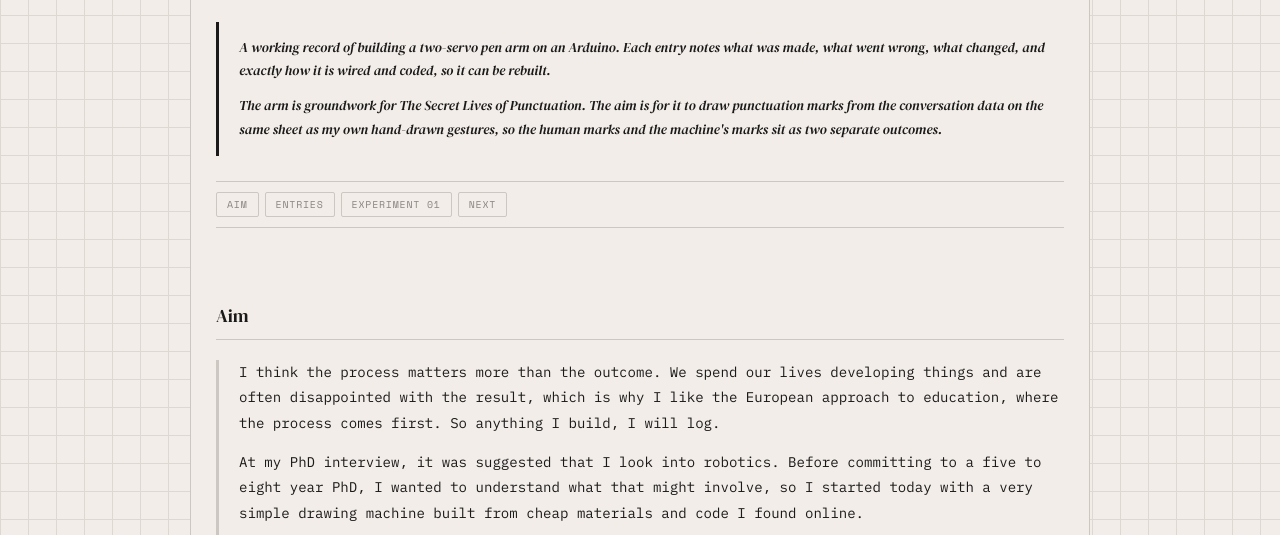
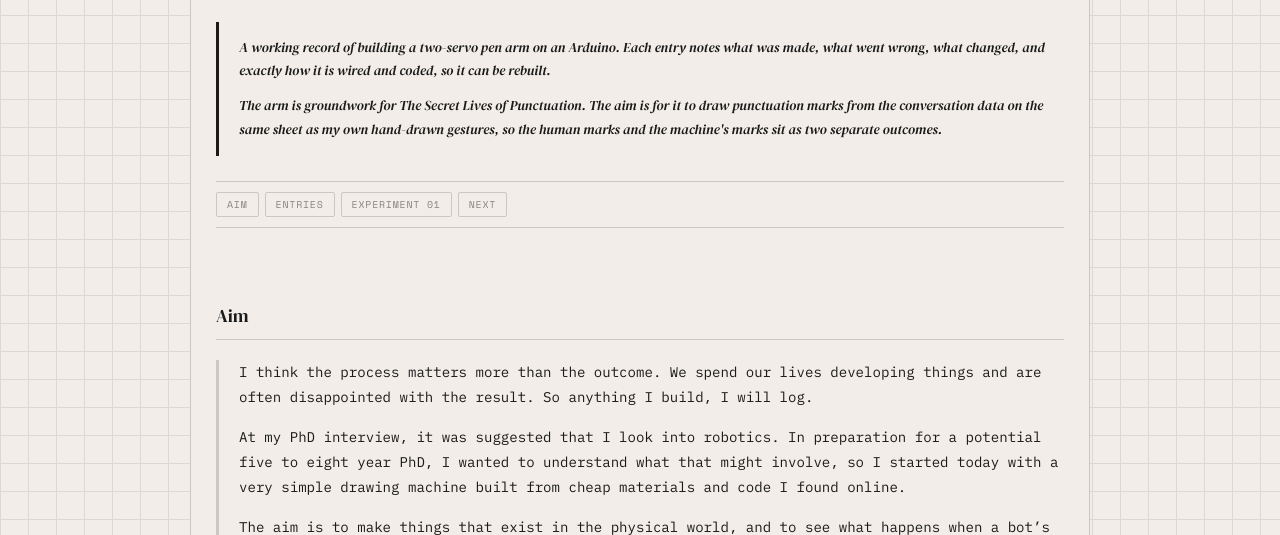
Before and after one commit to hsstokes/robot-log, a plain HTML site: page index.html in a window 1280 px wide. Shown: the part 265-800 px from the top of the page. Drawn offline with nearby package versions, Linux system fonts and the light colour scheme.

Commit message:
Update index.html

```diff
--- a/index.html
+++ b/index.html
@@ -180,8 +180,8 @@
     <div class="section-content">
         <h2 class="section-title">Aim</h2>
         <div class="introduction">
-            <p>I think the process matters more than the outcome. We spend our lives developing things and are often disappointed with the result, which is why I like the European approach to education, where the process comes first. So anything I build, I will log.</p>
-            <p>At my PhD interview, it was suggested that I look into robotics. Before committing to a five to eight year PhD, I wanted to understand what that might involve, so I started today with a very simple drawing machine built from cheap materials and code I found online.</p>
+            <p>I think the process matters more than the outcome. We spend our lives developing things and are often disappointed with the result. So anything I build, I will log.</p>
+            <p>At my PhD interview, it was suggested that I look into robotics. In preparation for a potential five to eight year PhD, I wanted to understand what that might involve, so I started today with a very simple drawing machine built from cheap materials and code I found online.</p>
             <p>The aim is to make things that exist in the physical world, and to see what happens when a bot&rsquo;s output becomes a mark on paper. This will extend one of the marks in <em>The Secret Lives of Punctuation</em>. I will make my part: hand-drawn gestures, Cricut-cut shapes and expressive keyboard marks. The bot has already produced a sonic version of each mark&rsquo;s data, but not yet a drawn one. This arm may be a way to get it onto paper. It is an awkward machine, so the bot&rsquo;s language gets translated through it. How do its marks diverge from, or relate to, mine?</p>
         </div>
         <div class="highlight-box">
```
